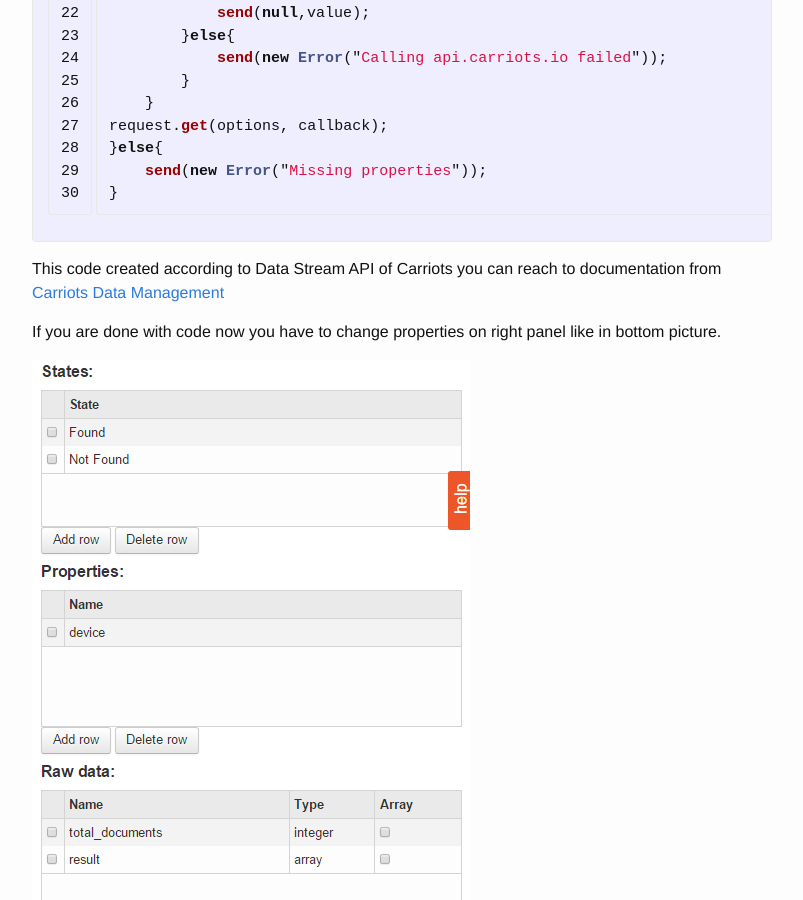
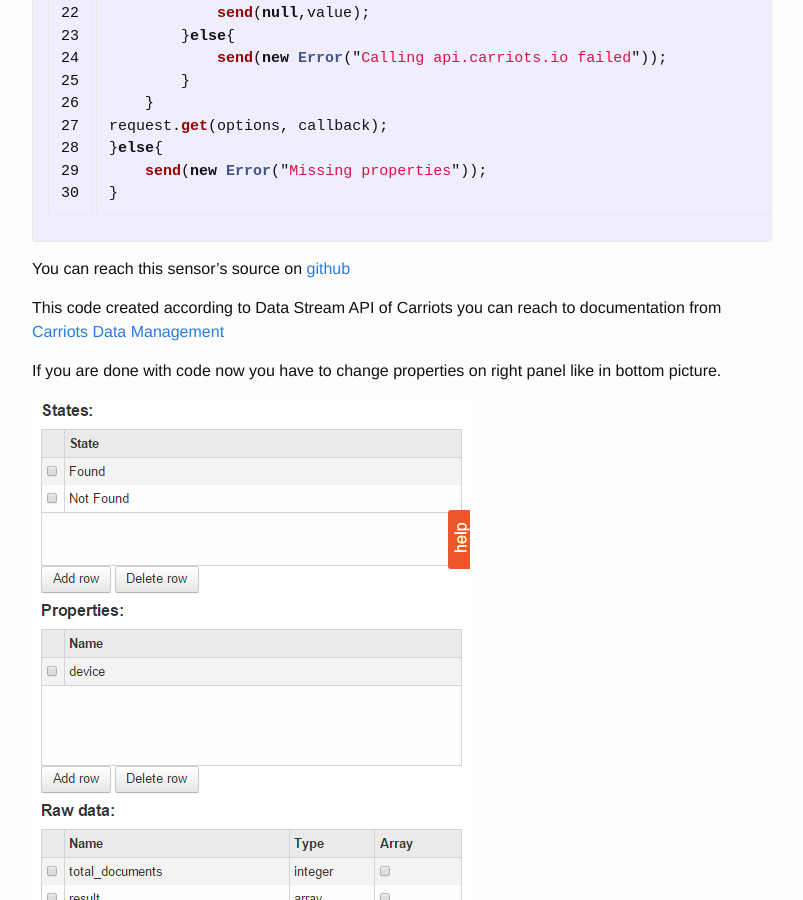
Before and after one commit to jasperdevrient/waylayio.github.io, a Jekyll site: the page built from _posts/2015-09-08-carriots-integration.markdown, in a window 1280 px wide and 900 px high, scrolled down 2324 px. Shown: the whole window, without its empty margins (238-1041 px from the left). Built offline with Jekyll 4.4.1, drawn with Linux system fonts in a browser that asks for light colours.

Commit message:
Update 2015-09-08-carriots-integration.markdown

```diff
--- a/_posts/2015-09-08-carriots-integration.markdown
+++ b/_posts/2015-09-08-carriots-integration.markdown
@@ -83,6 +83,8 @@ request.get(options, callback);
 
 {% endhighlight %}
 
+You can reach this sensor's source on [github](https://github.com/waylayio/Sensors/blob/master/carriotsGetDataStream)
+
 This code created according to Data Stream API of Carriots you can reach to documentation from [Carriots Data Management](https://www.carriots.com/documentation/api/data_management)
 
 
```
